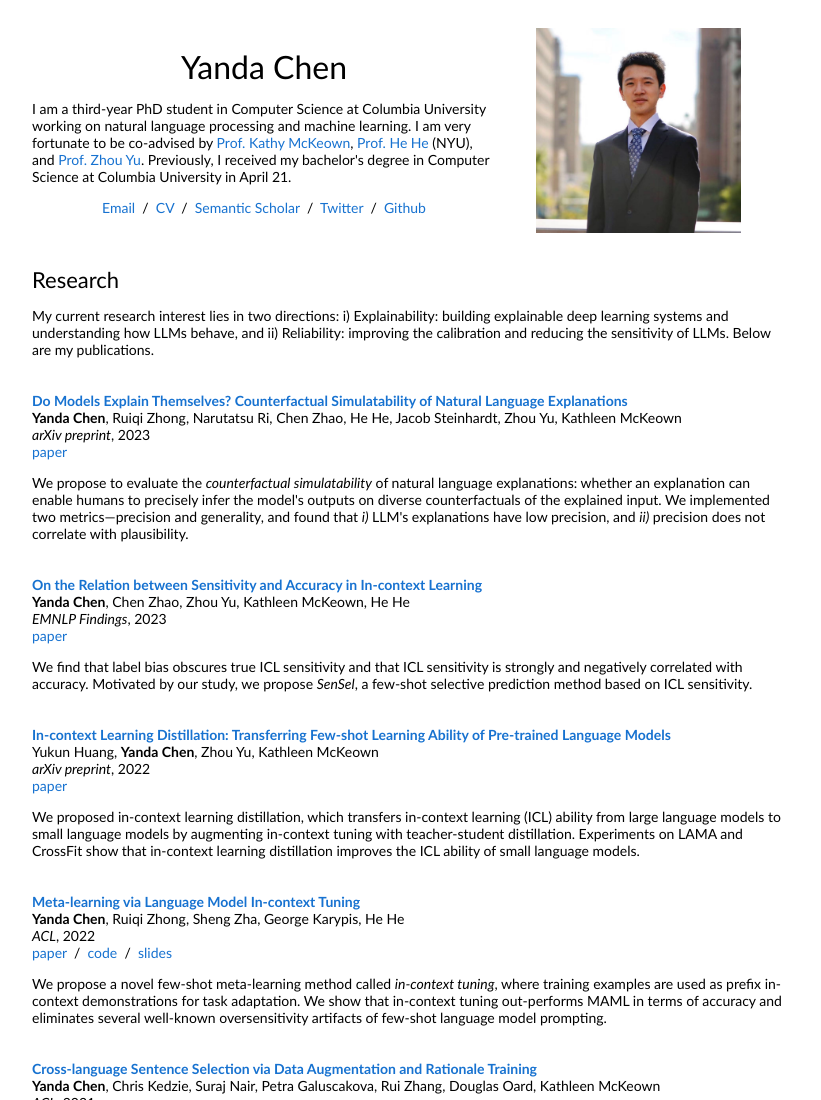
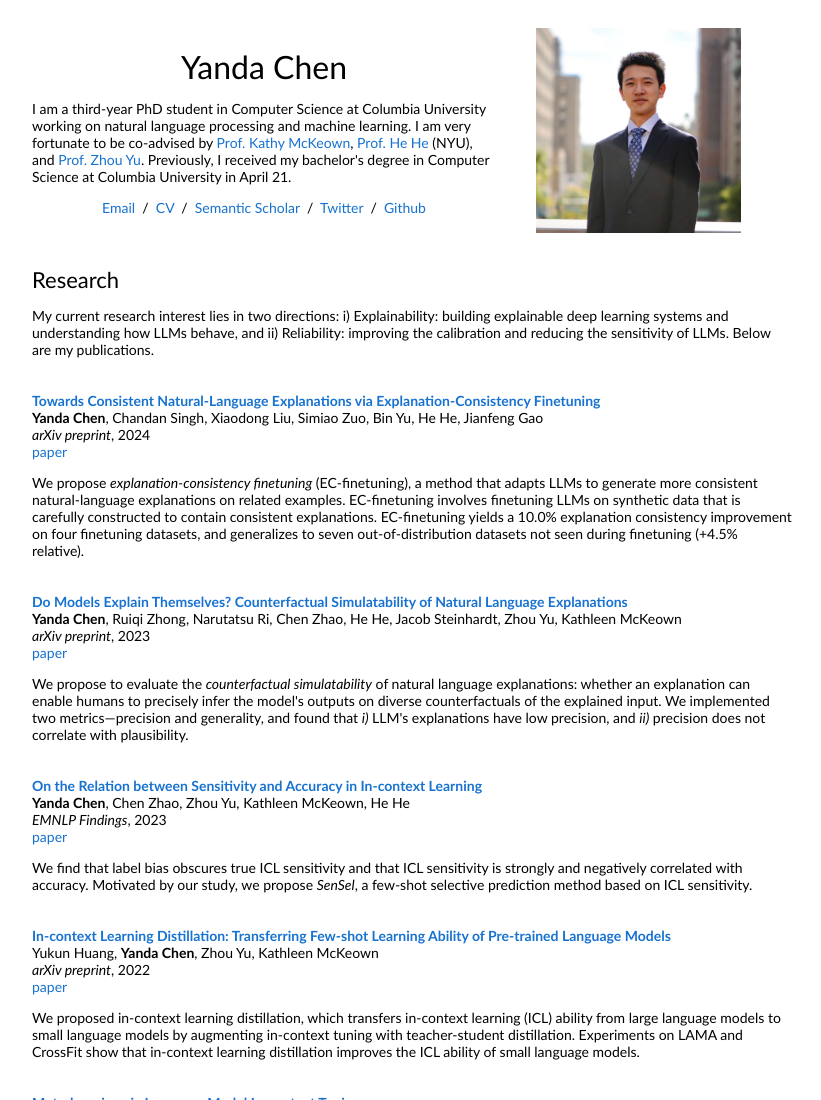
Before and after one commit to YanDaChen/yandachen.github.io, a plain HTML site: page index.html in a window 1280 px wide. Shown: the top 1100 px of the page, without its empty margins (228-1049 px from the left). Drawn offline with Linux system fonts and the light colour scheme.

Commit message:
Update index.html

```diff
--- a/index.html
+++ b/index.html
@@ -71,6 +71,23 @@
                     <table
                         style="width:100%;border:0px;border-spacing:0px;border-collapse:separate;margin-right:auto;margin-left:auto;">
                         <tbody>
+                            <tr>
+                                <td style="padding: 10px 20px;width:75%;vertical-align:middle">
+                                    <a href="https://arxiv.org/abs/2401.13986">
+                                        <papertitle>Towards Consistent Natural-Language Explanations via Explanation-Consistency Finetuning
+</papertitle>
+                                    </a>
+                                    <br>
+                                    <strong>Yanda Chen</strong>, Chandan Singh, Xiaodong Liu, Simiao Zuo, Bin Yu, He He, Jianfeng Gao
+                                    <br>
+                                    <em>arXiv preprint</em>, 2024
+                                    <br>
+                                    <a href="https://arxiv.org/pdf/2401.13986.pdf">paper</a>
+                                    <p></p>
+                                    <p>We propose <em>explanation-consistency finetuning</em> (EC-finetuning), a method that adapts LLMs to generate more consistent natural-language explanations on related examples. EC-finetuning involves finetuning LLMs on synthetic data that is carefully constructed to contain consistent explanations. EC-finetuning yields a 10.0% explanation consistency improvement on four finetuning datasets, and generalizes to seven out-of-distribution datasets not seen during finetuning (+4.5% relative).</p>
+                                </td>
+                            </tr>
+
                             <tr>
                                 <td style="padding: 10px 20px;width:75%;vertical-align:middle">
                                     <a href="https://arxiv.org/abs/2307.08678">
```
